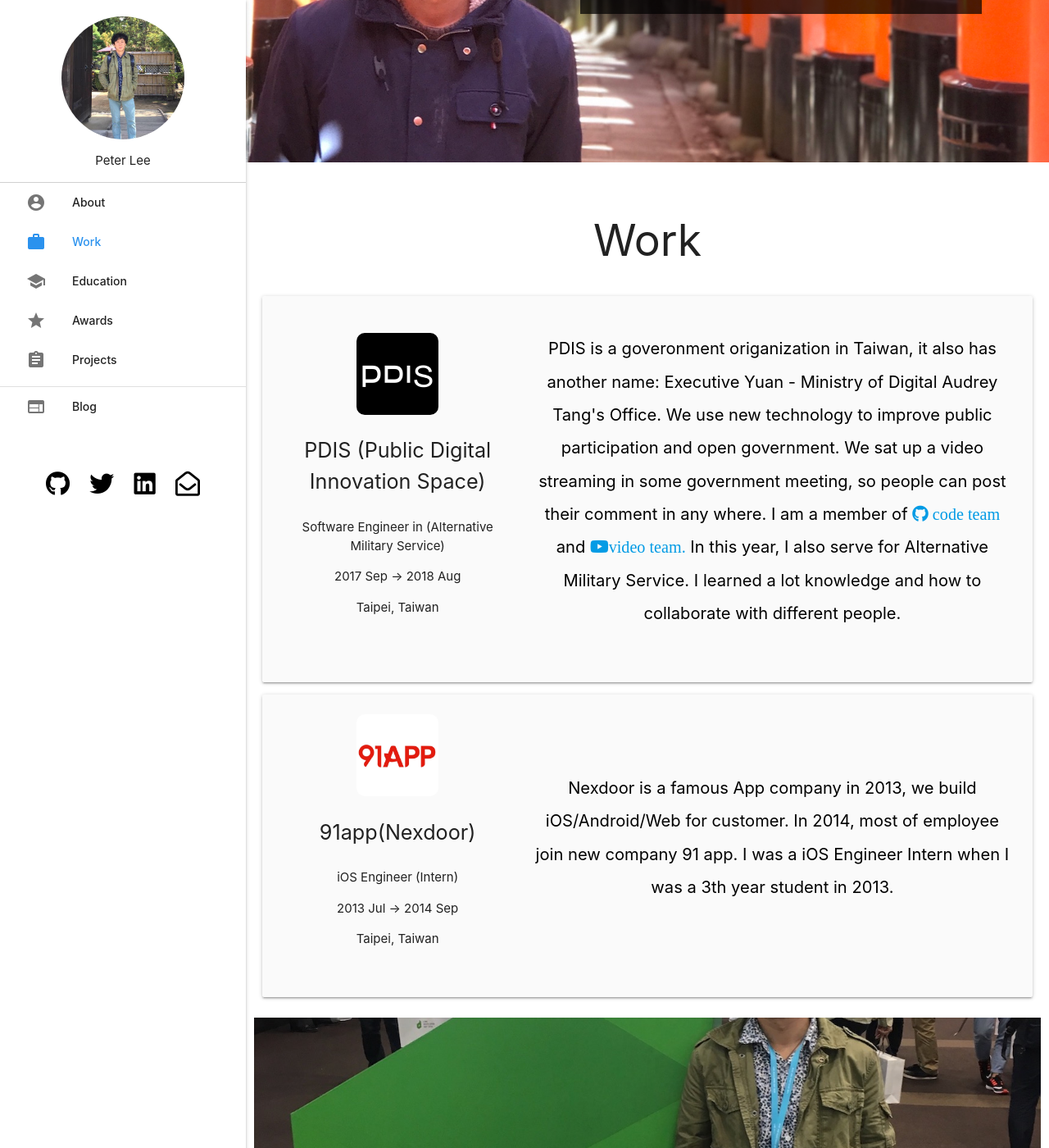
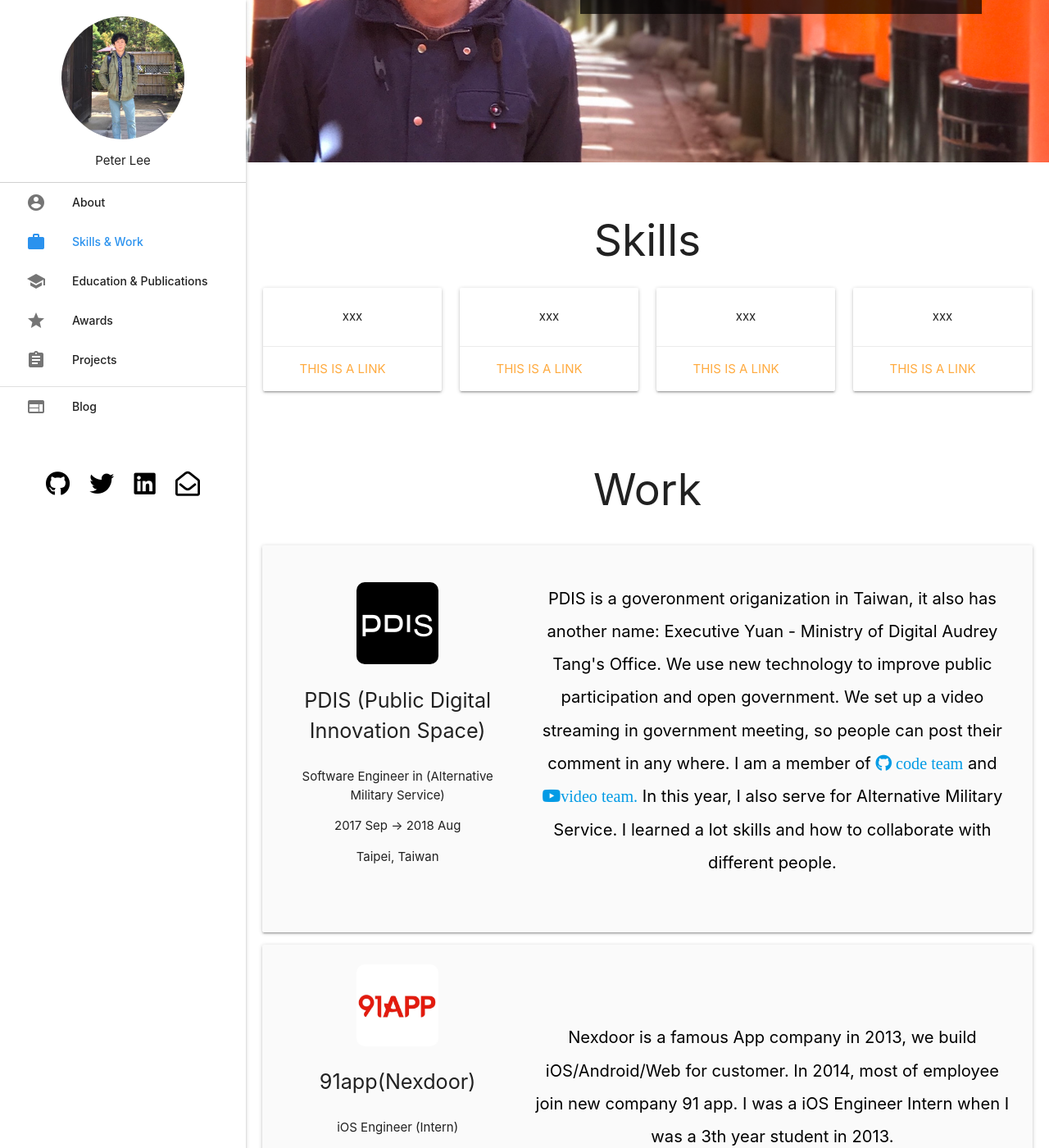
Before and after one commit to peterlee0127/cv, a Jekyll site: the page built from index.html, in a window 1280 px wide and 1400 px high, scrolled down 420 px. Shown: the whole window at 82% size. Built offline with Jekyll 4.4.1, drawn with Linux system fonts in a browser that asks for light colours; nearby versions of some CDN libraries; some of the changed text lies outside the part shown.

Commit message:
add Publications and skills

```diff
--- a/_data/menu.json
+++ b/_data/menu.json
@@ -9,13 +9,13 @@
       "icon":"account_circle"
     },
     {
-      "text": "Work",
+      "text": "Skills & Work",
       "link": "work",
       "include":"work.html",
       "icon":"work"
     },
     {
-      "text": "Education",
+      "text": "Education & Publications",
       "link": "education",
       "include":"education.html",
       "icon":"school"
--- a/_data/work.json
+++ b/_data/work.json
@@ -7,9 +7,9 @@
     "position":"Software Engineer in (Alternative Military Service)",
     "p":[
         "PDIS is a goveronment origanization in Taiwan, it also has another name: Executive Yuan - Ministry of Digital Audrey Tang's Office.
-        We use new technology to improve public participation and open government. We sat up a video streaming in some government meeting, so people can post their comment in any where.
+        We use new technology to improve public participation and open government. We set up a video streaming in government meeting, so people can post their comment in any where.
         I am a member of <a href='https://github.com/pdis/' target='_blank'><i class='fab fa-github'> code team</i></a> and <a href='https://www.youtube.com/channel/UCExDf4hkbSU-pmJcyT_sDtg/videos' target='_blank'><i class='fab fa-youtube'>video team.</i></a>
-         In this year, I also serve for Alternative Military Service. I learned a lot knowledge and how to collaborate with different people."
+         In this year, I also serve for Alternative Military Service. I learned a lot skills and how to collaborate with different people."
     ],
     "more":""
   },
--- a/_includes/paragraph/education.html
+++ b/_includes/paragraph/education.html
@@ -16,3 +16,23 @@
     </div>
   </div>
 </div>
+
+
+<div class="education block">
+  <div class="container-fixed">
+  <h2>Publications</h2>
+  <div class="row">
+    {% for education in site.data.education %}
+        <div class="col s6">
+          <div class="center promo">
+            <img src="{{education.logo}}" alt="" class="responsive-img" style='max-width:200px'>
+            <p class="promo-caption">{{education.name}}</p>
+            {% for p in education.p %}
+              <p class="light center">{{p}}</p>
+            {% endfor %}
+          </div>
+        </div>
+    {% endfor %}
+    </div>
+  </div>
+</div>
--- a/_includes/paragraph/work.html
+++ b/_includes/paragraph/work.html
@@ -1,6 +1,68 @@
+<div class="container-fixed row">
+    <h2>Skills</h2>
+    <div class="col s12 m4 l3">
+     <div class="card horizontal">
+       <div class="card-image">
+         <img src="{{work.image}}"/>
+       </div>
+       <div class="card-stacked">
+         <div class="card-content">
+             <p>xxx</p>
+         </div>
+         <div class="card-action">
+           <a href="#">This is a link</a>
+         </div>
+       </div>
+     </div>
+   </div>
+   <div class="col s12 m4 l3">
+    <div class="card horizontal">
+      <div class="card-image">
+        <img src="{{work.image}}"/>
+      </div>
+      <div class="card-stacked">
+        <div class="card-content">
+            <p>xxx</p>
+        </div>
+        <div class="card-action">
+          <a href="#">This is a link</a>
+        </div>
+      </div>
+    </div>
+  </div>
+  <div class="col s12 m4 l3">
+   <div class="card horizontal">
+     <div class="card-image">
+       <img src="{{work.image}}"/>
+     </div>
+     <div class="card-stacked">
+       <div class="card-content">
+           <p>xxx</p>
+       </div>
+       <div class="card-action">
+         <a href="#">This is a link</a>
+       </div>
+     </div>
+   </div>
+ </div>  <div class="col s12 m4 l3">
+    <div class="card horizontal">
+      <div class="card-image">
+        <img src="{{work.image}}"/>
+      </div>
+      <div class="card-stacked">
+        <div class="card-content">
+            <p>xxx</p>
+        </div>
+        <div class="card-action">
+          <a href="#">This is a link</a>
+        </div>
+      </div>
+    </div>
+  </div>
+</div>
 <div class="work block">
   <div class="container-fixed">
-    <h2>{{include.text}}</h2>
+    <h2>Work</h2>
     <div class="container-fixed col s12 l12">
         {% for work in site.data.work %}
        <div class="card-panel grey lighten-5 z-depth-1">
@@ -26,28 +88,3 @@
 {% include parallax.html title='Line Dev Day 2016.  Shibuya, Tokyo.' image='/assets/image/line.jpg' %}
 </div>
 </div>
-<!--
-<div class="container-fixed row">
-    {% for work in site.data.work %}
-    <div class="col s12 m6 l6">
-     <h2 class="header">{{work.title}}</h2>
-     <span>{{work.position}}</span>
-     <div class="card horizontal">
-       <div class="card-image">
-         <img src="{{work.image}}"/>
-       </div>
-       <div class="card-stacked">
-         <div class="card-content">
-           {% for p in work.p %}
-             <p>{{p}}</p>
-           {% endfor %}
-         </div>
-         <div class="card-action">
-           <a href="#">This is a link</a>
-         </div>
-       </div>
-     </div>
-   </div>
-     {% endfor %}
-</div>
--->
```
